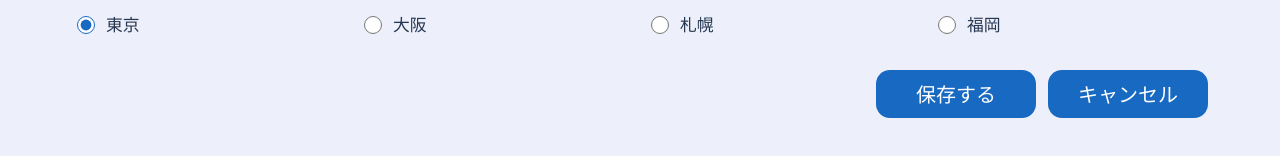
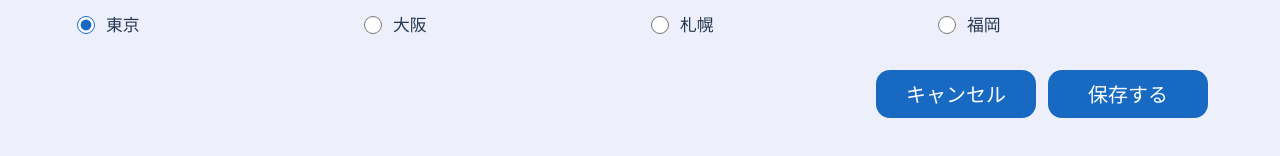
Before and after one commit to Anabuki-AI/anabuki-event-frontend, a Nuxt app: page /QuestionEdit in a window 1280 px wide. Shown: the part 684-840 px from the top of the page. Built offline with nearby package versions, Linux system fonts and the light colour scheme.

Commit message:
Reorder question edit actions: cancel before save
Swap the action buttons so キャンセル comes first and 保存する sits
last, following the common left-to-right reading order for a
secondary-to-primary action pair.

Co-Authored-By: Claude <noreply@anthropic.com>

```diff
--- a/app/pages/QuestionEdit.vue
+++ b/app/pages/QuestionEdit.vue
@@ -137,20 +137,20 @@ const { handleBack } = setupQuestionBack(() => {
         <!-- 保存 / キャンセル -->
         <div class="form-actions">
           <button
+            type="button"
+            class="button-cancel"
+            :disabled="isSubmitting"
+            @click="handleCancel"
+          >
+            キャンセル
+          </button>
+          <button
             type="submit"
             class="submit-button"
             :class="{ 'is-submitting': isSubmitting }"
             :disabled="!isSubmitEnabled"
           >
             {{ isSubmitting ? '保存中…' : '保存する' }}
-          </button>
-          <button
-            type="button"
-            class="button-cancel"
-            :disabled="isSubmitting"
-            @click="handleCancel"
-          >
-            キャンセル
           </button>
         </div>
 
```
